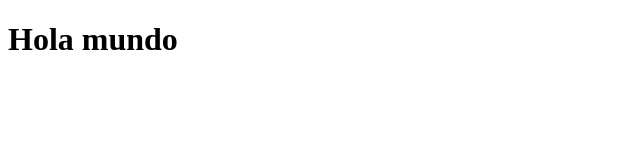
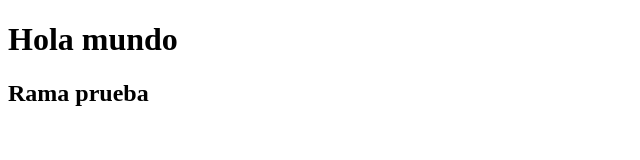
Before and after one commit to airanfront/Holamundo, a plain HTML site: page index.html in a window 1280 px wide. Shown: the whole page, without its empty margins (0-640 px from the left). Drawn offline with Linux system fonts and the light colour scheme.

Commit message:
add prueba branch

```diff
--- a/index.html
+++ b/index.html
@@ -10,6 +10,9 @@
     <h1>
         Hola mundo
     </h1>
+    <h2>
+        Rama prueba
+    </h2>
 
 </body>
 </html>
```
